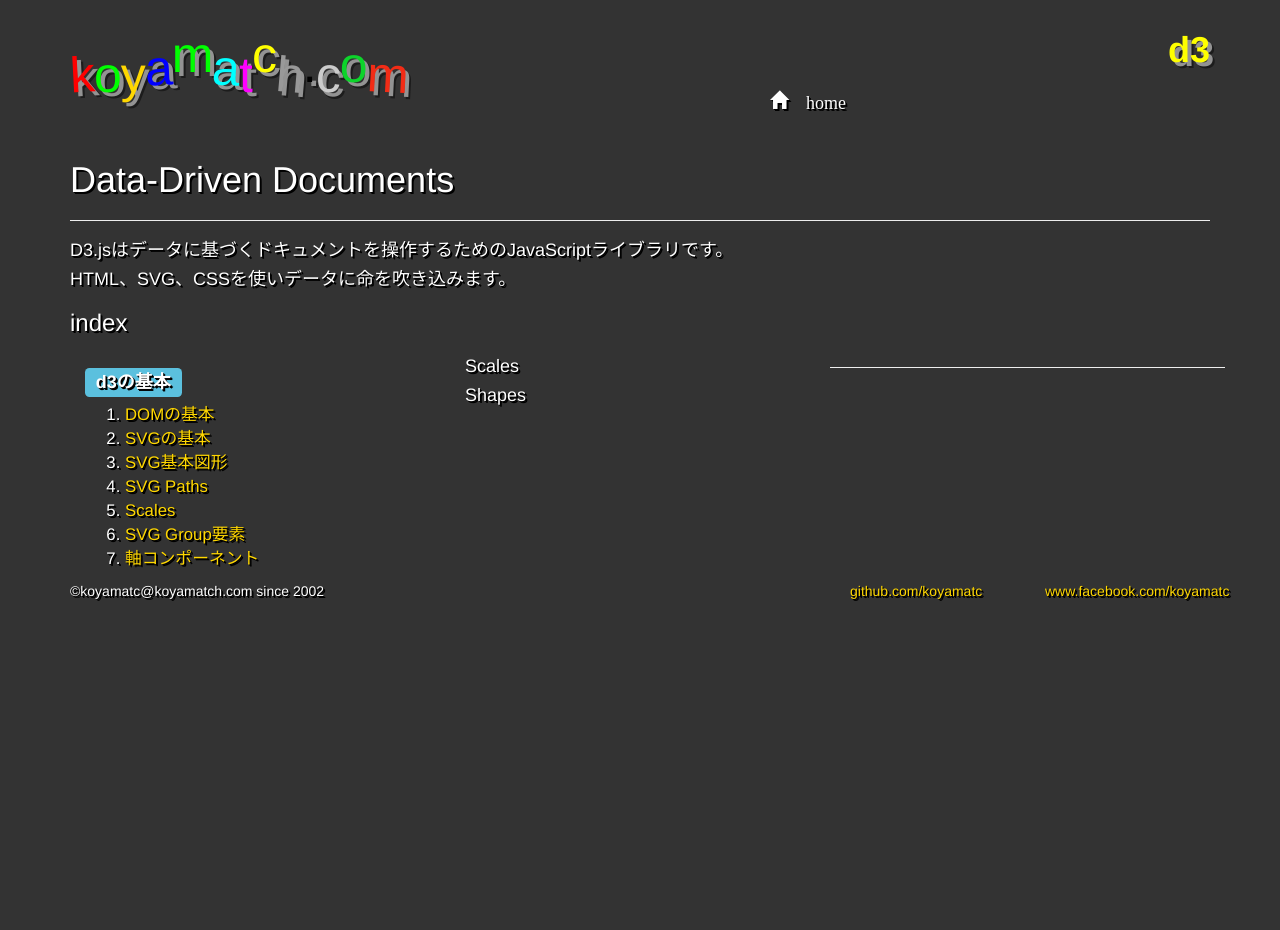
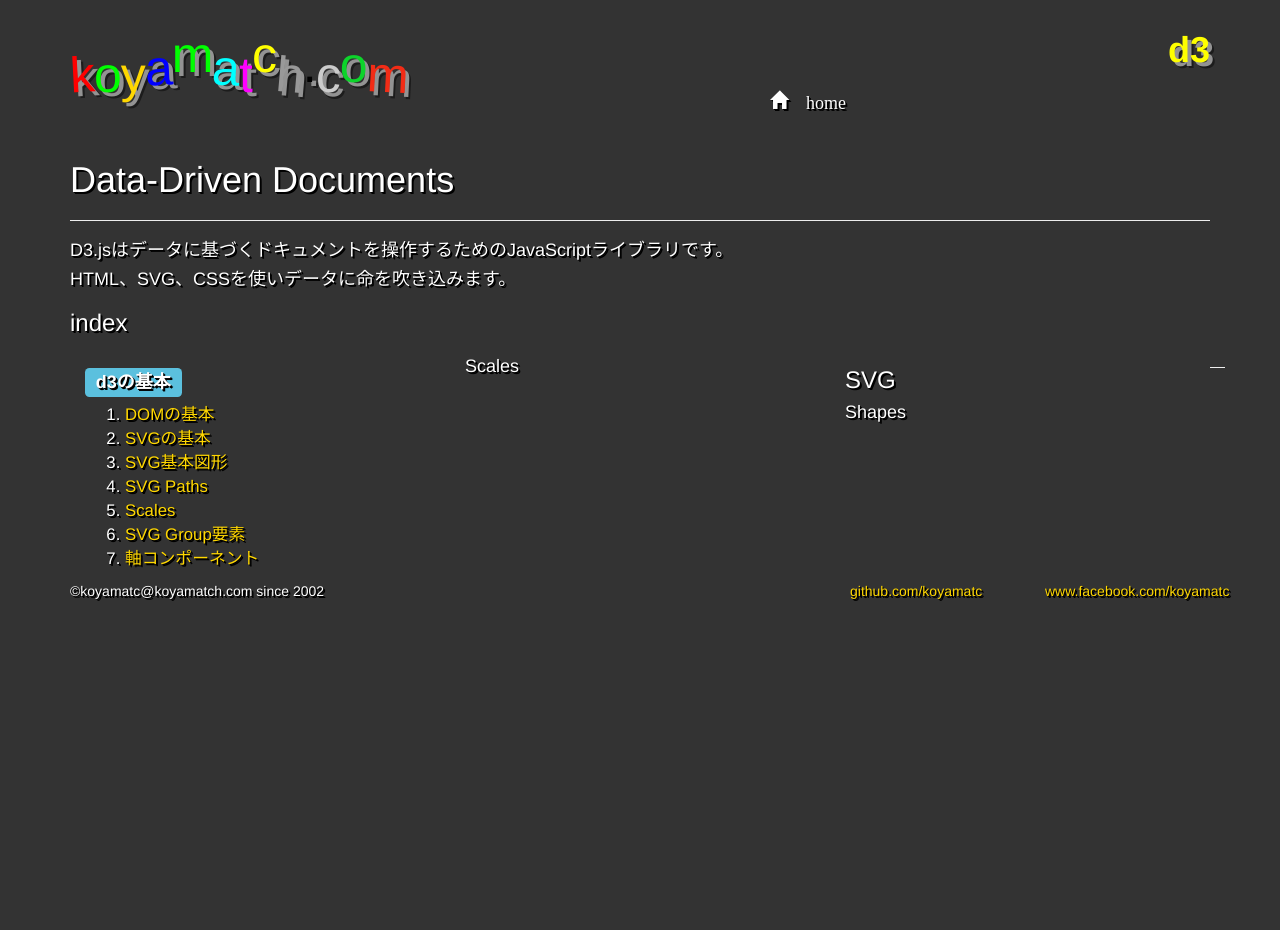
Before and after one commit to koyamatc/d3, a Jekyll site: the page built from index.md, in a window 1280 px wide. Built offline with Jekyll 4.4.1, drawn with Linux system fonts in a browser that asks for light colours; Markdown is read by kramdown in place of the engine named in the settings.

Commit message:
Category  Shapes modified to SVG Shapes

```diff
--- a/index.md
+++ b/index.md
@@ -29,6 +29,9 @@ layout: default
    				<li><a href="{{ post.url }}">{{ post.postTitle }}</a></li>
  			{% endfor %}
 		</ul>
+	</div>
+	<div class="col-sm-4">
+		<h3>SVG</h3>
 		<h4>Shapes</h4>
 		<ul class="post-list">
  			{% for post in site.categories.shapes %}
@@ -36,8 +39,5 @@ layout: default
  			{% endfor %}
 		</ul>
 	</div>
-	<div class="col-sm-4">
-
-	</div>
 
 </div>
```
Also changed, not shown: 1 other file.
